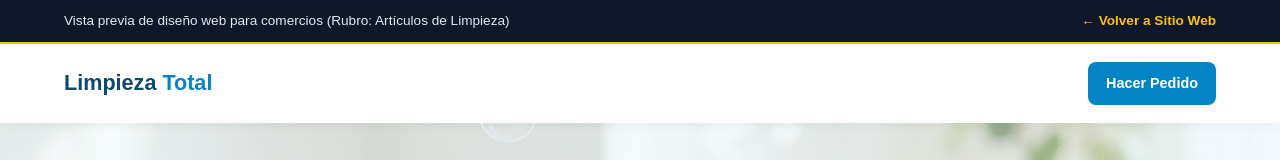
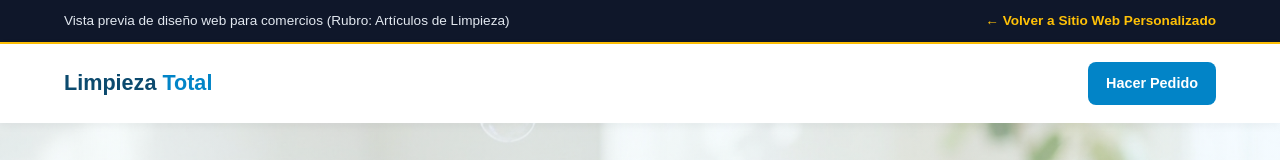
Before and after one commit to marcelonarvaez19/SitioWebMarceloNarvaez, a plain HTML site: page demos/limpieza.html in a window 1280 px wide. Shown: the top 160 px of the page. Drawn offline with Linux system fonts and the light colour scheme.

Commit message:
Agrego la palabra Personalizado que habia olvidado tipear

```diff
--- a/demos/limpieza.html
+++ b/demos/limpieza.html
@@ -271,7 +271,7 @@
 
     <div class="barra-demo">
         <span>Vista previa de diseño web para comercios (Rubro: Artículos de Limpieza)</span>
-        <a href="../index.html#sitio-web">← Volver a Sitio Web</a>
+        <a href="../index.html#sitio-web">← Volver a Sitio Web Personalizado</a>
     </div>
 
     <header>
```
